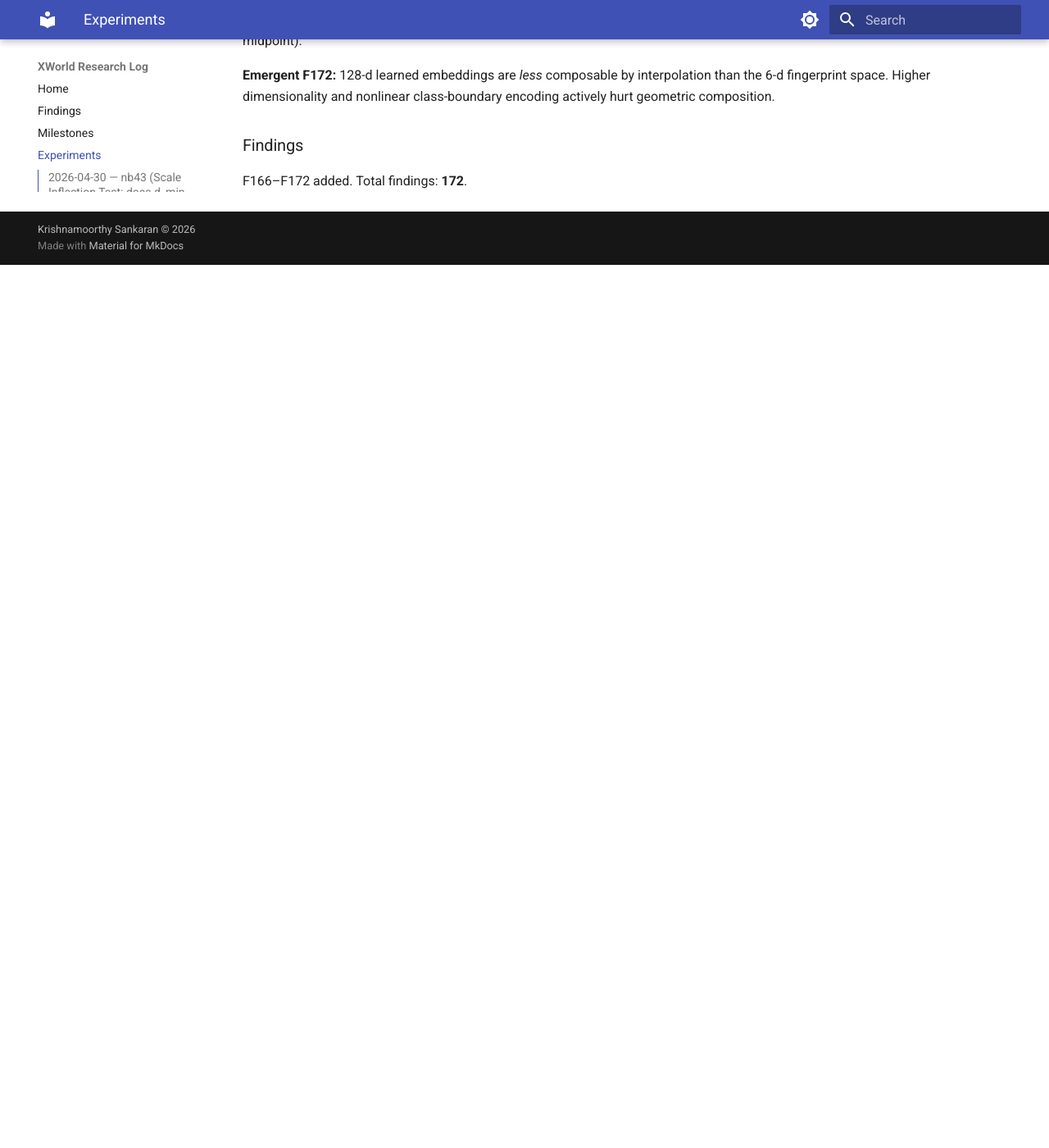
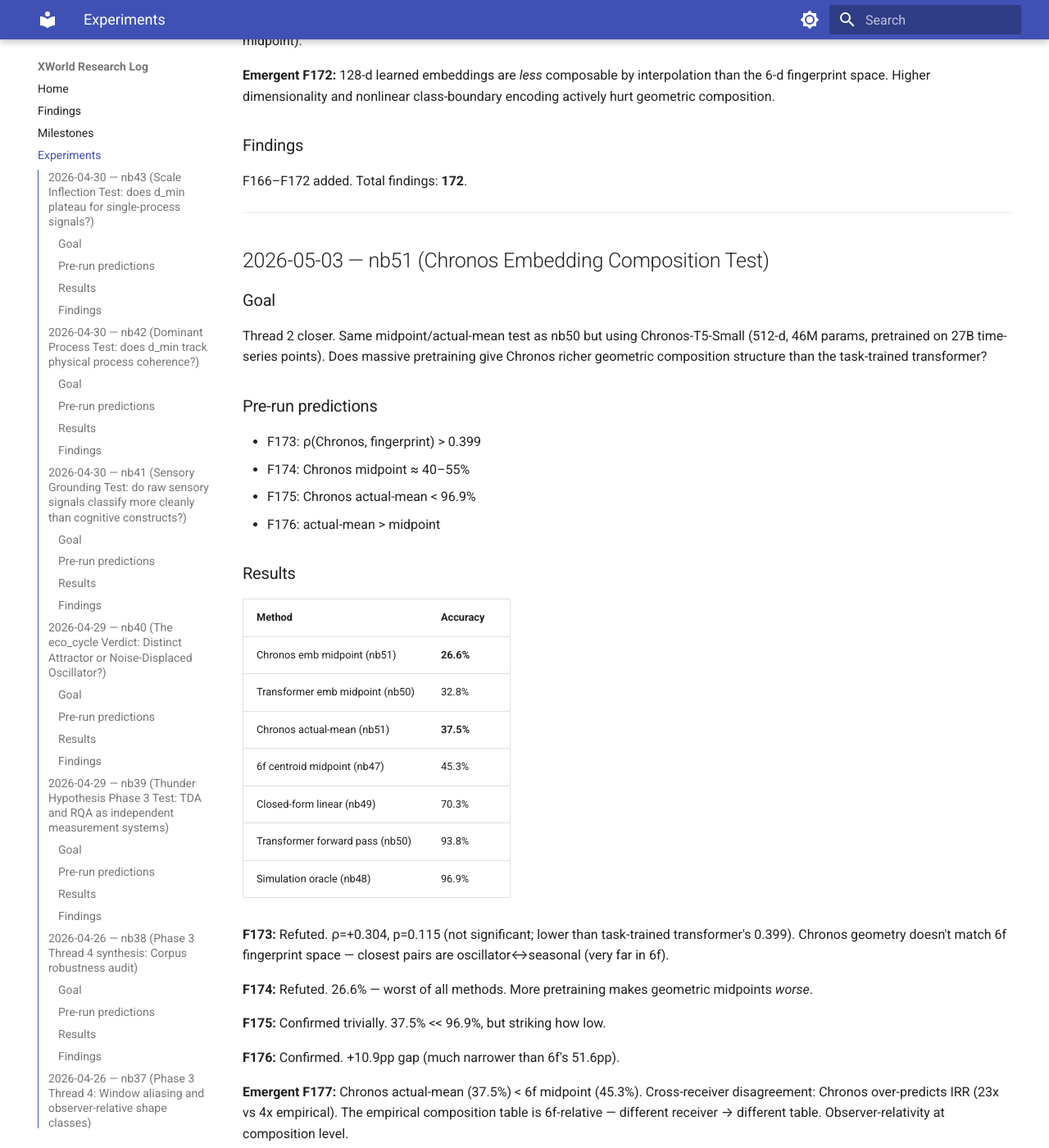
Before and after one commit to sekarkrishna/xworld, an MkDocs documentation site: the page built from notebooks/EXPERIMENTS.md, in a window 1280 px wide and 1400 px high, scrolled down 57929 px. Shown: the whole window at 82% size. Built offline with MkDocs 1.6.1 and Material for MkDocs 9.7.7, drawn with Linux system fonts in a browser that asks for light colours; before the commit the page ends 58252 px from its top, so only the background shows below that; some of the changed text lies outside the part shown.

Commit message:
nb51 complete — Chronos midpoints 26.6% (worst); actual-mean 37.5% < 6f midpoint; composition structure not in geometry across any space (6d/128d/512d); observer-relativity at composition level; F173-F179; total 179
Co-Authored-By: Claude Sonnet 4.6 <noreply@anthropic.com>

```diff
--- a/mkdocs.yml
+++ b/mkdocs.yml
@@ -41,6 +41,7 @@ nav:
   - Experiments: EXPERIMENTS.md
   - Decisions: DECISIONS.md
   - Sessions:
+      - "03 May 2026 (nb51)": summary_03MAY2026_nb51.md
       - "03 May 2026 (nb50)": summary_03MAY2026_nb50.md
       - "02 May 2026 (nb49)": summary_02MAY2026_nb49.md
       - "02 May 2026 (nb48)": summary_02MAY2026_nb48.md
--- a/notebooks/EXPERIMENTS.md
+++ b/notebooks/EXPERIMENTS.md
@@ -1727,3 +1727,49 @@ Thread 2 of the May-2026 plan. Test whether the nb46 transformer's class embeddi
 
 ### Findings
 F166–F172 added. Total findings: **172**.
+
+---
+
+## 2026-05-03 — nb51 (Chronos Embedding Composition Test)
+
+### Goal
+Thread 2 closer. Same midpoint/actual-mean test as nb50 but using Chronos-T5-Small (512-d, 46M params, pretrained on 27B time-series points). Does massive pretraining give Chronos richer geometric composition structure than the task-trained transformer?
+
+### Pre-run predictions
+- F173: ρ(Chronos, fingerprint) > 0.399
+- F174: Chronos midpoint ≈ 40–55%
+- F175: Chronos actual-mean < 96.9%
+- F176: actual-mean > midpoint
+
+### Results
+
+| Method | Accuracy |
+|---|---|
+| Chronos emb midpoint (nb51) | **26.6%** |
+| Transformer emb midpoint (nb50) | 32.8% |
+| Chronos actual-mean (nb51) | **37.5%** |
+| 6f centroid midpoint (nb47) | 45.3% |
+| Closed-form linear (nb49) | 70.3% |
+| Transformer forward pass (nb50) | 93.8% |
+| Simulation oracle (nb48) | 96.9% |
+
+**F173:** Refuted. ρ=+0.304, p=0.115 (not significant; lower than task-trained transformer's 0.399). Chronos geometry doesn't match 6f fingerprint space — closest pairs are oscillator↔seasonal (very far in 6f).
+
+**F174:** Refuted. 26.6% — worst of all methods. More pretraining makes geometric midpoints *worse*.
+
+**F175:** Confirmed trivially. 37.5% << 96.9%, but striking how low.
+
+**F176:** Confirmed. +10.9pp gap (much narrower than 6f's 51.6pp).
+
+**Emergent F177:** Chronos actual-mean (37.5%) < 6f midpoint (45.3%). Cross-receiver disagreement: Chronos over-predicts IRR (23x vs 4x empirical). The empirical composition table is 6f-relative — different receiver → different table. Observer-relativity at composition level.
+
+**Emergent F178:** ρ(Chronos, comp impurity) = -0.233 (p=0.23). Chronos geometry is orthogonal (slightly negative) to composition structure.
+
+**Emergent F179:** No embedding space achieves >50% via midpoints. Composition structure lives in mixing operator (simulation) or attention mechanism (transformer), not in geometry.
+
+### Thread 2 conclusion
+
+Grokking-transfer hypothesis revision required: post-grokking representations encode composition rules in attention weights, not in embedding geometry. Embedding midpoints are not reliable proxies for composition outcomes in any tested space.
+
+### Findings
+F173–F179 added. Total findings: **179**.
--- /dev/null
+++ b/notebooks/summary_03MAY2026_nb51.md
@@ -0,0 +1,68 @@
+# Session Summary — 03 May 2026 (nb51)
+
+**Notebook:** 51 (Chronos Embedding Composition Test)
+**Findings:** F173–F179
+**Total findings:** 179
+
+---
+
+## nb51 — Chronos Embedding Composition Test
+
+Thread 2 closer. nb50 showed that the task-trained transformer's embedding midpoints (32.8%) perform worse than the naive 6f midpoint (45.3%), and that composition structure lives in attention, not geometry. nb51 tests Chronos-T5-Small (46M params, 512-d, pretrained on 27B time-series points) — a foundation model with no composition training but vastly richer pretraining.
+
+### What was expected vs what happened
+
+| Finding | Prediction | Result |
+|---|---|---|
+| F173: ρ(Chronos, fingerprint) > 0.399 | More pretraining → better geometry | **Refuted — 0.304 (p=0.115, not significant)** |
+| F174: Chronos midpoint ≈ 40–55% | No composition training → similar to 6f | **Refuted — 26.6%, worst of all methods** |
+| F175: Chronos actual-mean < 96.9% | Confirmed | **Confirmed — 37.5%, surprisingly low** |
+| F176: actual-mean > midpoint | Confirmed | **Confirmed — 37.5% vs 26.6% (+10.9pp)** |
+
+### Complete Thread 2 accuracy ladder
+
+| Method | Accuracy | Space |
+|---|---|---|
+| Chronos emb midpoint | **26.6%** | 512-d pretrained |
+| Transformer emb midpoint | 32.8% | 128-d task-trained |
+| Chronos actual-mean | **37.5%** | 512-d pretrained |
+| 6f centroid midpoint | 45.3% | 6-d fingerprint |
+| Closed-form linear | 70.3% | 6-d fingerprint |
+| Transformer forward pass | 93.8% | attention mechanism |
+| Simulation oracle | **96.9%** | 6-d fingerprint |
+
+### Core discoveries
+
+**Chronos has a completely different geometry from 6f.** The closest Chronos class pairs are oscillator↔seasonal (0.091) and integrated_trend↔declining_monotonic (0.096) — both far apart in 6f space. Chronos weights trend/level structure over oscillatory features. ρ(Chronos, fingerprint) = +0.304, not significant.
+
+**Chronos actual-mean (37.5%) < 6f midpoint (45.3%).** This is the cross-receiver result: Chronos and the 6f classifier disagree on how to categorize mixed signals. Chronos massively over-predicts irregular_osc (23x vs 4x empirical) and under-predicts seasonal (1x vs 8x) and integrated_trend (1x vs 7x). The empirical composition table is 6f-classifier-relative — a different receiver would produce a different table. Observer-relativity at the composition level (F177).
+
+**ρ(Chronos, comp impurity) = -0.233** — slightly negative, meaning closer Chronos embeddings tend to produce *more* uncertain compositions. Composition structure is orthogonal to Chronos geometry.
+
+### Thread 2 conclusion (nb50 + nb51)
+
+Composition structure is not stored in embedding geometry across any of the three spaces tested:
+- 6-d fingerprint space: midpoints = 45.3% (geometry partially captures shape order)
+- 128-d task-trained transformer: midpoints = 32.8% (geometry worse despite composition training)
+- 512-d Chronos pretrained: midpoints = 26.6% (geometry worst despite massive pretraining)
+
+The only paths to high composition accuracy are:
+1. Simulation (96.9%): run the actual mixing operator
+2. Task-trained attention (93.8%): train a mechanism explicitly on (A, B) → T[A,B]
+
+The grokking-transfer hypothesis assumed embedding midpoints encode learned rules. Thread 2 refutes this: composition rules are in mechanisms (attention), not in geometric structure of embedding spaces.
+
+### Artifacts
+
+- `notebooks/51_chronos_embedding_composition.ipynb`
+- `artifacts/nb51_chronos_embedding.png` — full accuracy ladder, Chronos distance heatmap, ρ scatter
+
+### Findings added
+
+- **F173** — ρ(Chronos, fingerprint) = +0.304, p=0.115 (refuted; lower than task-trained transformer)
+- **F174** — Chronos midpoint: 26.6% (refuted; worst of all methods)
+- **F175** — Chronos actual-mean: 37.5% (confirmed < oracle; surprisingly low)
+- **F176** — actual-mean > midpoint: +10.9pp (confirmed)
+- **F177** — Emergent: Chronos actual-mean < 6f midpoint — observer-relativity at composition level
+- **F178** — Emergent: ρ(Chronos, comp impurity) = -0.233, orthogonal to composition structure
+- **F179** — Emergent: complete ladder — no embedding space achieves >50% via midpoints
```
Also changed, not shown: 1 other file.
